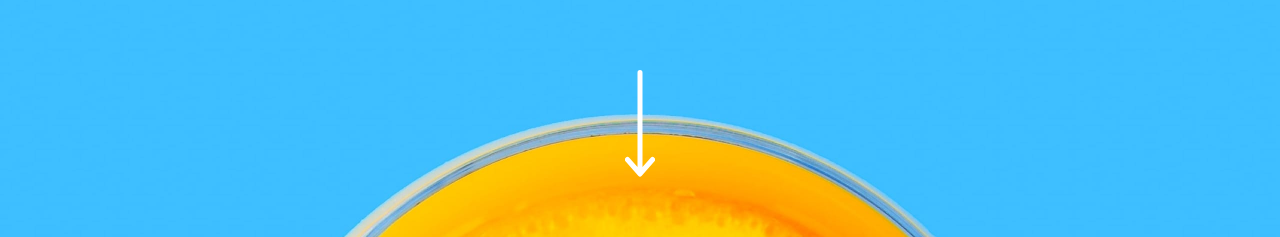
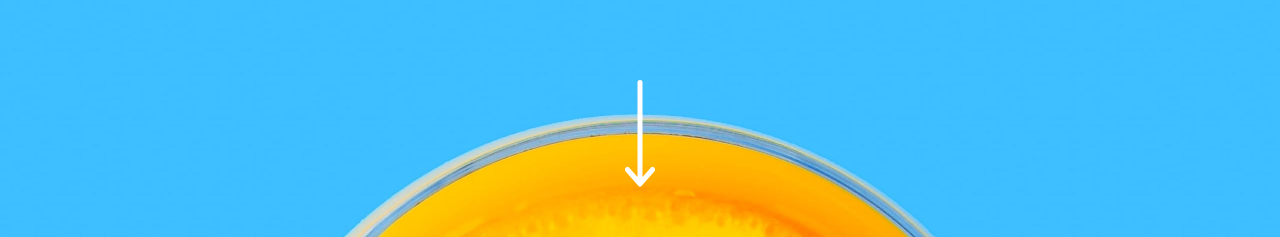
Before and after one commit to ClodoaldoDantas/sunnyside-agency, a Next.js app: page / in a window 1280 px wide. In both pictures the pointer is over the button "Ir para próxima seção". Shown: the part 298-535 px from the top of the page. Built offline with nearby package versions, Linux system fonts and the light colour scheme.

Commit message:
feat: add animation scroll down button

```diff
--- a/src/components/Header/ScrollDownButton/styles.module.scss
+++ b/src/components/Header/ScrollDownButton/styles.module.scss
@@ -1,4 +1,9 @@
 .trigger {
   border: 0;
   background: transparent;
+  transition: transform 200ms;
+
+  &:hover {
+    transform: translateY(10px);
+  }
 }
```
